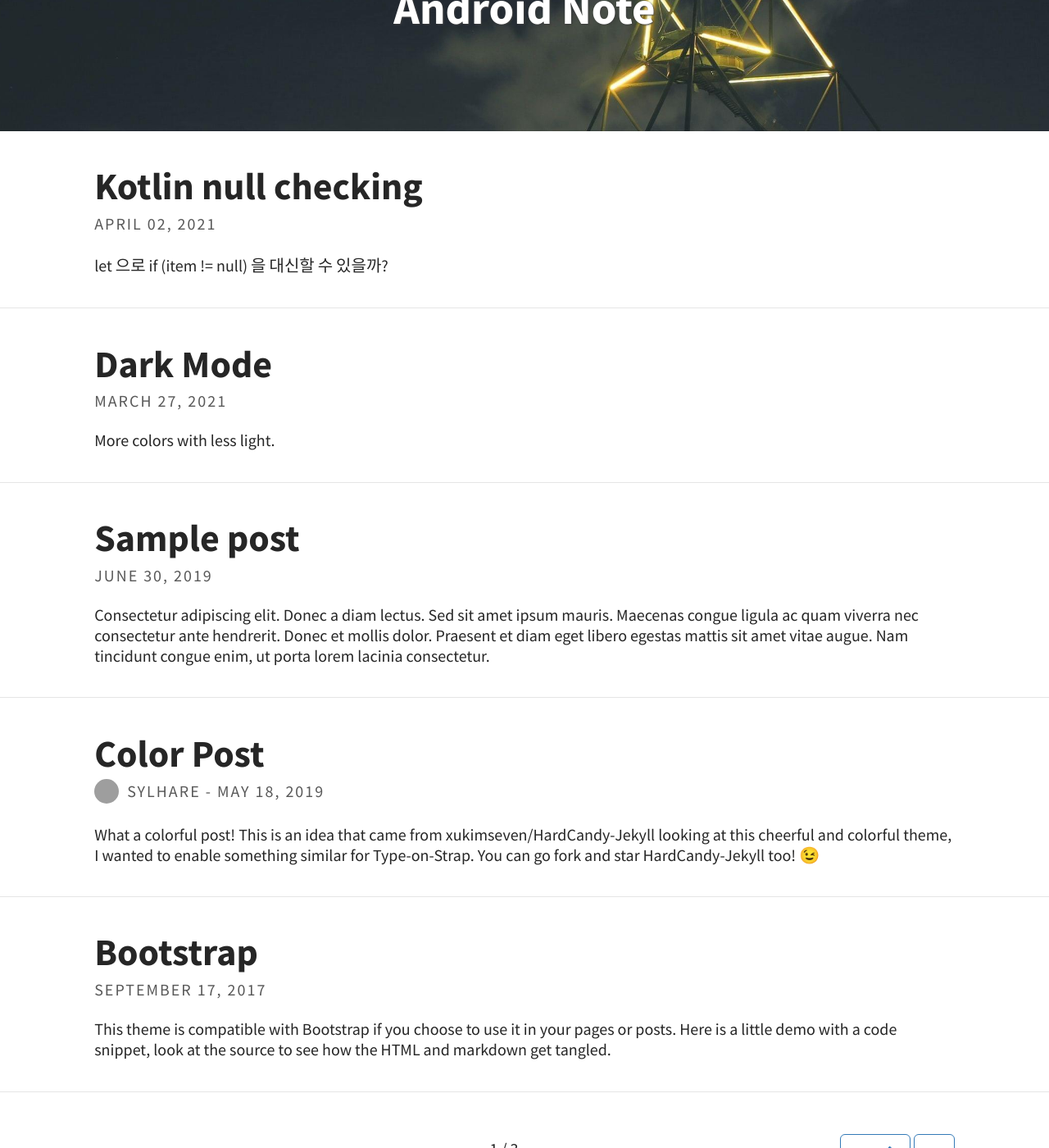
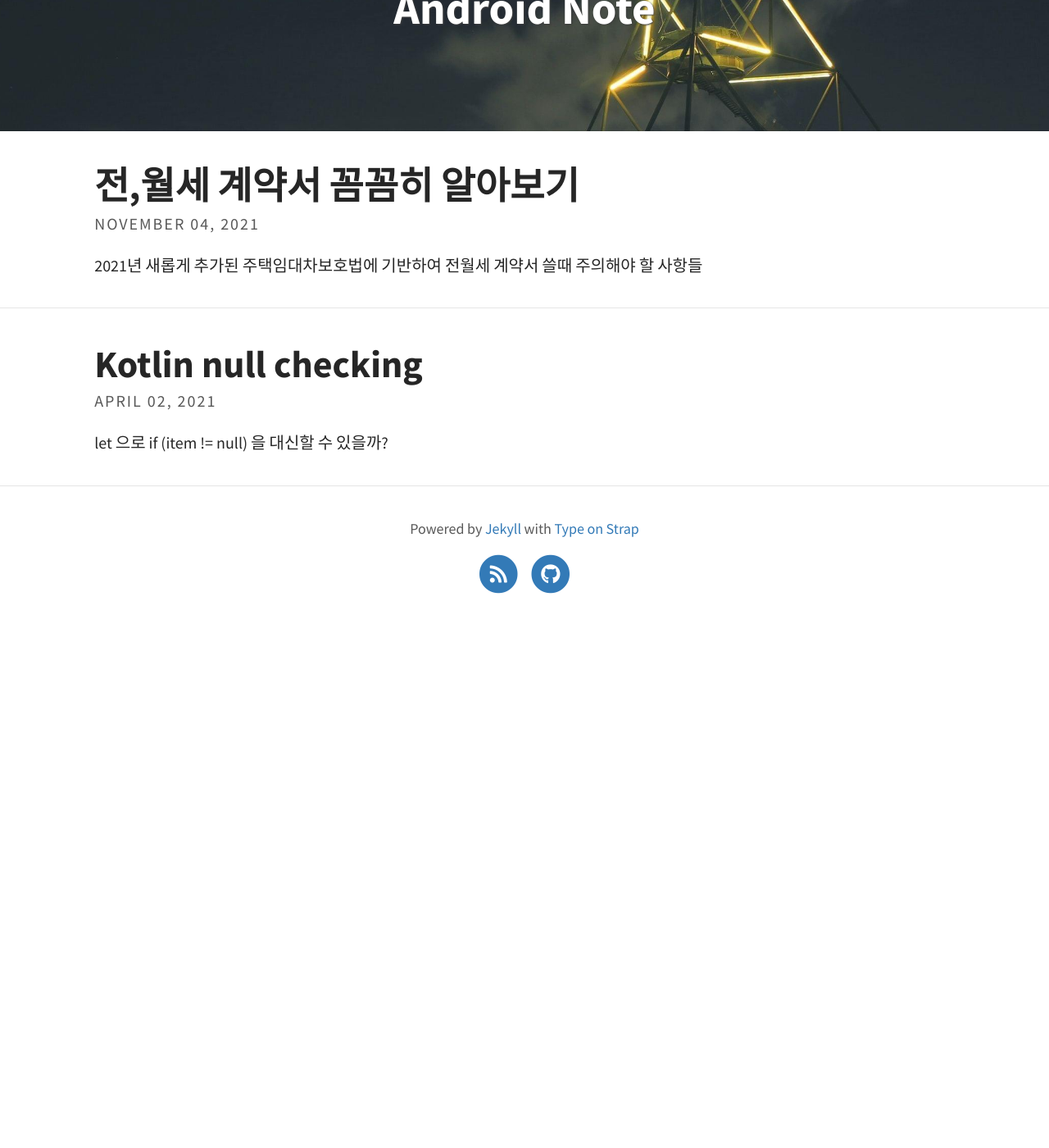
Before and after one commit to Veronikapj/veronikapj.github.io, a Jekyll site: the page built from index.html, in a window 1280 px wide and 1400 px high, scrolled down 225 px. Shown: the whole window at 82% size. Built offline with Jekyll 4.4.1, drawn with Linux system fonts in a browser that asks for light colours; the list of posts is cut into pages by our own code; after the commit the page ends 988 px from its top, so only the background shows below that; some of the changed lines change nothing that is shown; some of the changed text lies outside the part shown; grey boxes are pictures that could not be loaded.

Commit message:
post 추가
부동산

```diff
--- a/_config.yml
+++ b/_config.yml
@@ -3,7 +3,7 @@ baseurl: ""
 url: "https://veronikapj.github.io"
 
 # THEME-SPECIFIC CONFIGURATION
-title: PilJu Android                                  # site's title
+title: PilJu Blog                                  # site's title
 description: "안드로이드 관련 자료 노트"      # used by search engines
 avatar: assets/img/profile.png                         # Empty for no avatar in navbar
 favicon: assets/favicon.ico                             # Icon displayed in the tab
--- /dev/null
+++ b/_posts/2021-11-04-real-rental-contract.md
@@ -0,0 +1,148 @@
+---
+layout: post
+title: 전,월세 계약서 꼼꼼히 알아보기
+tags: [전세, 월세, 부동산]
+---
+
+### 2021년 새롭게 추가된 주택임대차보호법에 기반하여 전월세 계약서 쓸때 주의해야 할 사항들
+
+![contract](https://user-images.githubusercontent.com/360685/146199936-a752aa12-4bca-450f-a126-0e7667fe5124.png)
+
+[참고링크](https://content.v.kakao.com/v/5cc800dbed94d200018e73a2) | [최신계약서 다운받기](https://www.moj.go.kr/sites/moj/download/210818_01.pdf)
+
+## 1. 임대인과 임차인 이름
+>임대인(이름 또는 법인명 기재)과 임차인(이름 또는 법인명 기재)은 아래와 같이 임대차 계약을 체결한다
+
+- 임대인의 이름이 등기사항전부증명서와 건축물 대장 당의 이름과 일치하는지 확인
+- 주민등록증 진위 여부 확인하기
+        ARS) 1382
+        정부 24 홈페이지 주민등록증 진위 확인
+
+## 2. 임차주택의 표시
+- 등기 X, **건축물 대장**과 토지대장 내용 기준으로 기재
+    - 건축물 대장과 기록사항이 다른 경우 경매가 진행되었을 때 보증금을 보장받지 못할 수 있다.
+
+## 3. 미납 국세 및 선순위 확정일자
+- 미납 국세 있는 지 확인 (있다면 언제까지 납부 관련 사항을 기재) -> 경매
+- 선순위 확정일자 : 먼저 입주한 세입자가 있는 경우 세입자들의 보증금 액수와 확정일자 부여 여부를 집주인에게 확인하고 기재
+    - 근저당권 + 채권최고액과 선순위 입차인의 모든 보증금 + 자신의 보증금 > 주택가격의 80% ?? 계약하지 말자
+
+## 4. 입주 전 수리
+> 제4조(임차주택의 사용·관리·수선)
+① 임차인은 임대인의 동의 없이 임차주택의 구조변경 및 전대나 임차권 양도를 할 수 없으며, 임대차 목적인 주거 이외의 용도로 사용할 수 없다.
+ - 동의 없이 이루어지는 경우 계약 해지 사유가 될 수 있다.
+> ② 임대인은 계약 존속 중 임차주택을 사용·수익에 필요한 상태로 유지하여야 하고, 임차인은 임대인이 임차
+주택의 보존에 필요한 행위를 하는 때 이를 거절하지 못한다.
+③ 임대인과 임차인은 계약 존속 중에 발생하는 임차주택의 수리 및 비용부담에 관하여 다음과 같이 합의한다. 다만, 합의되지 아니한 기타 수선비용에 관한 부담은 민법, 판례 기타 관습에 따른다.
+④ 임차인이 임대인의 부담에 속하는 수선비용을 지출한 때에는 임대인에게 그 상환을 청구할 수 있다.
+
+- 임대인부담 ( 예컨대, 난방, 상․하수도, 전기시설 등 임차주택의 주요설비에 대한 노후·불량으로 인한 수선은 민법 제623조, 판례상 임대인이 부담하는 것으로 해석됨 )
+- 임차인부담 ( 예컨대, 임차인의 고의․과실에 기한 파손, 전구 등 통상의 간단한 수선, 소모품 교체 비용은 민법 제623조, 임차인이 부담하는 것으로 해석됨 )
+
+- 수리 약속 기재, 약속한 날까지 수리가 되지 않으면 임대 보증금에서 수리비를 제하고 준다든지의 약정 내용 기재, 없으면 분쟁사유가 되기 쉽다
+
+## 5. 계약의 해제
+> 제5조(계약의 해제) 임차인이 임대인에게 중도금(중도금이 없을 때는 잔금)을 지급하기 전까지, 임대인은 계약금의 **배액**을
+상환하고, 임차인은 계약금을 **포기**하고 이 계약을 해제할 수 있다.
+
+## 6. 채무 불이행과 손해배상
+> 제6조(채무불이행과 손해배상) 당사자 일방이 채무를 이행하지 아니하는 때에는 상대방은 상당한 기간을 정하여
+그 이행을 최고하고 계약을 해제할 수 있으며, 그로 인한 *손해배상*을 청구할 수 있다. 다만, 채무자가
+미리 이행하지 아니할 의사를 표시한 경우의 계약해제는 최고를 요하지 아니한다.
+- 손해배상에 대한 별도의 약정이 없는 한 계약금 상당액을 손해배상금(위약금) 본다. (필요한 경우 특약에 기재)
+
+## 7. 계약의 해지
+> 제7조(계약의 해지)
+① 임차인은 본인의 과실 없이 임차주택의 일부가 멸실 기타 사유로 인하여 임대차의 목적대로 사용할 수 없는 경우에는 계약을 해지할 수 있다.
+② 임대인은 임차인이 **2기**의 차임액에 달하도록 연체하거나, 제4조 제1항을 위반한 경우 계약을 해지할 수 있다
+
+## 8. 갱신 요구와 거절
+> 제8조(갱신요구와 거절)
+① 임차인은 임대차기간이 끝나기 6개월 전부터 2개월 전까지의 기간에 계약갱신을 요구할 수 있다. 다만, 임대인은 자신 또는 그 직계존속·직계비속의 실거주 등 주택임대차보호법 제6조의3 제1항 각 호의 사유가 있는 경우에 한하여 계약갱신의 요구를 거절할 수 있다. ※별지2) 계약갱신 거절통지서 양식 사용 가능
+
+- 참고 : 거절 사유 (제6조의3 제1항)
+
+    3. 서로 합의하여 임대인이 임차인에게 상당한 보상을 제공한 경우
+    7. 철거 및 재건축
+    8. 임대인(임대인의 직계존속ㆍ직계비속을 포함한다)이 목적 주택에 실제 거주하려는 경우
+
+> ② 임대인이 주택임대차보호법 제6조의3 제1항 제8호에 따른 실거주를 사유로 갱신을 거절하였음에도 불구하고 갱신 요구가 거절되지 아니하였더라면 갱신되었을 기간이 만료되기 전에 정당한 사유 없이 제3자에게 주택을 임대한 경우, 임대인은 갱신거절로 인하여 임차인이 입은 손해를 배상하여야 한다.
+③ 제2항에 따른 손해배상액은 주택임대차보호법 제6조의3 제6항에 의한다.
+
+1. 계약 갱신 요구 기간 : 임대차 기간 끝나기 전 *6개월 ~ 2개월 전*
+    <details>
+        <summary>주택임대차보호법 제6조의1 제1항</summary>
+        <div markdown="1">
+            임대인이 임대차기간이 끝나기 6개월 전부터 2개월 전까지의 기간에 임차인에게 갱신거절(更新拒絶)의 통지를 하지 아니하거나 계약조건을 변경하지 아니하면 갱신하지 아니한다는 뜻의 통지를 하지 아니한 경우에는 그 기간이 끝난 때에 전 임대차와 동일한 조건으로 다시 임대차한 것으로 본다. 임차인이 임대차기간이 끝나기 2개월 전까지 통지하지 아니한 경우에도 또한 같다.  <개정 2020. 6. 9.>
+        </div>
+    </details>
+
+2. 임대차의 존속기간은 2년 (묵시적 갱신)
+    - 묵시적 갱신 이후 해지? (제6조의2)
+        - 임차인은 언제든지 임대인에게 계약해지를 통지할 수 있다.
+        - 임대인이 그 통지를 받은 날부터 3개월이 지나면 그 효력이 발생한다.
+    - 갱신
+        - 증액청구는 임대차계약 또는 약정한 차임이나 보증금의 증액이 있은 후 **1년 이내**에는 하지 못한다. <개정 2020.7.31>
+        - 보증금의 20분의 1 (5%) 의 금액 초과 X
+
+3. 손해배상액
+    1. 월세 3개월 분
+    2. (새로 월세 받은 금액 - 원래 월세) * 2년에 해당하는 금액
+    3. 갱신 거절로 인한 임차인 손해액
+
+## 9. 계약의 종료
+> 제9조(계약의 종료) 임대차계약이 종료된 경우에 임차인은 임차주택을 원래의 상태로 복구하여 임대인에게
+반환하고, 이와 동시에 임대인은 보증금을 임차인에게 반환하여야 한다. 다만, 시설물의 노후화나 통상 생길 수
+있는 파손 등은 임차인의 원상복구의무에 포함되지 아니한다.
+
+## 10. 기타
+> 제10조(비용의 정산)
+① 임차인은 계약종료 시 공과금과 관리비를 정산하여야 한다.
+② 임차인은 이미 납부한 관리비 중 **장기수선충당금**을 임대인(소유자인 경우)에게 반환 청구할 수 있다. 다만, 관리사무소 등 관리주체가 장기수선충당금을 정산하는 경우에는 그 관리주체에게 청구할 수 있다.
+- 아파트인 경우, 집주인에게 장기수선충당금 반환 신청하기!
+
+> 제11조(분쟁의 해결) 임대인과 임차인은 본 임대차계약과 관련한 분쟁이 발생하는 경우, 당사자 간의 협의 또는
+주택임대차분쟁조정위원회의 조정을 통해 호혜적으로 해결하기 위해 노력한다.
+
+> 제12조(중개보수 등) 중개보수는 거래 가액의 % 인 원(□ 부가가치세 포함 □ 불포함)으로 임대인과 임차인이 각각 부담한다. 다만, 개업공인중개사의 고의 또는 과실로 인하여 중개의뢰인간 의 거래행위가 무효‧취소 또는 해제된 경우에는 그러하지 아니하다.
+제13조(중개대상물확인․설명서 교부) 개업공인중개사는 중개대상물 확인․설명서를 작성하고 업무보증관계증서
+(공제증서등) 사본을 첨부하여 년 월 일 임대인과 임차인에게 각각 교부한다.
+
+## 11. 특약사항
+- 주차장, 옥탑방 등 부대 시설을 사용하려는 경우 문제가 없는 지 꼭 기록으로 받아둘 것
+- 도배장판을 세입자가 해야 한다는 불리한 내용이 없는 지 살필 것
+- 계약 만료 시 중개보수는 임차인이 부담할 필요 없음 (부담한다는 내용을 특약으로 넣지는 않았는지 살필 것)
+- [제4항 입주 전 수리] 관련 사항, 예를 들어 싱크대와 노후화된 보일러는 임차인이 입주하기 전까지 새것으로 교체해야한다. 등 내용을 받아둘 것
+- 주택 인도 전까지 발생할 수 있는 권리(근저당, 가압류, 가처분 등)가 발생하는 경우, 제 6항에 의해 임차인은 계약을 해지하고 손해배상 청구할 수 있음을 기록
+- 공과금은 잔금 지불 전까지 해결
+- 장기수선충당금은 퇴거시에 임대인이 임차인에게 반환한다 (제 10항)
+- 다가구 주택 인 경우 꼭 확인할 것!
+    - 위 주택에는 임차할 부분 3층을 제외하고 현재 임차인은 3명이며 임차 보증금은 합계 3억(지층 보증금 3천, 1층 4천 등등) 선순위 임차권이 있는 상태에서 계약을 한다, 이 내용이 다를 때는 임차이는 제 6항에 의해 계약을 해지하고 손해배상을 청구할 수 있다.
+    - 선순위 확정일자 여부 기재
+
+## FAQ
+1. 1년만 계약한 경우?
+1년 후에 1년 더 연장해서 거주 가능
+    <details>
+        <summary>주택임대차보호법 제4조 1(임대차기간 등)</summary>
+        <div markdown="1">
+            기간을 정하지 아니하거나 2년 미만으로 정한 임대차는 그 기간을 2년으로 본다. 다만, 임차인은 2년 미만으로 정한 기간이 유효함을 주장할 수 있다.
+        </div>
+    </details>
+
+2. 전세금 증액 계약서
+    - 새로운 계약서 작성 X !!
+    - **"변경"** 계약서 작성
+        - 특약에 기재
+            > 위 계약은 2015년 ~ 전세보증금 2억(임대 기간...)으로 작성된 종전계약이 만료로 임차인이 계약갱신을 요청하고 임대인이 전세보증금 000만원을 증액하는 조건으로 갱신을 하고자해서 당사자가 **** 만원으로 계약서를 다시 작성하기 위한 계약이다
+        - 기존 계약서 금액을 지우면 안된다.
+        - 기존 보증금에 전세권설정등기를 한 이후 추가로 보증금을 올려 준 경우 : 기존 보증금을 낸 이후 집에 근저당권 같은 권리가 설정되어 있지 않다면 증액된 금액만큼 변경등기(전세금증액등기)를 하면 된다. 만약 다른 권리가 설정되어 있다면 올려준 보증금만큼 추가로 전세권 설정등기를 해야합니다.
+        - 확정일자를 새롭게 받는다는 것? 처음 보증금은 예전 확정일자 기준으로 보호받고, 새로 올려준 보증금은 새로 받은 확정일자 기준으로 보호 받게 된다.
+
+3. 계약금을 건낸 후 24시간 이내에 해제하면 계약금을 다시 받을 수 있다?
+    - No. 도장 찍으면 끝, 하지만 이러한 내용이 특약으로 있는 경우에는 가능
+
+4. 아파트를 매수한 후 누수가 발생한 경우 매도인에게 계약 해제 및 손해배상 청구가 가능한가?
+    - 하자가 있는 경우, 계약의 목적을 달성할 수 없는 경우에는 계약 해제 가능. 단 매수인이 하자를 알았거나 알 수 있었을 때는 책임이 없다. (건물 사는 시점에 고지 받은 경우)
+    - 누수 수리 비용이 50만원 소요된 경우에는 하자로 인해 목적을 달성할 수 없을 정도는 아니므로 손해배상 청구만 가능, 하자의 존재를 안 날 부터 **6개월 이내**에 청구 가능
+    - 특약으로 6개월 이상 연장 가능, 또는 별도의 하자담보책임을 기록해두는 것이 좋다.
```
Also changed, not shown: _posts/_2013-10-18-blogging-with-title.md (renamed from _posts/2013-10-18-blogging-with-title.md), _posts/_2013-11-02-Tech-stuff-example.md (renamed from _posts/2013-11-02-Tech-stuff-example.md), _posts/_2013-12-12-Generate-a-table-of-content.md (renamed from _posts/2013-12-12-Generate-a-table-of-content.md), _posts/_2014-08-08-Markup-Syntax-Highlighting.md (renamed from _posts/2014-08-08-Markup-Syntax-Highlighting.md), _posts/_2014-11-26-lorem-ipsum.md (renamed from _posts/2014-11-26-lorem-ipsum.md), _posts/_2014-11-27-whats-your-title.md (renamed from _posts/2014-11-27-whats-your-title.md), _posts/_2014-11-28-markdown-and-html.md (renamed from _posts/2014-11-28-markdown-and-html.md), _posts/_2014-11-29-feature-images.md (renamed from _posts/2014-11-29-feature-images.md), _posts/_2017-09-17-Use-Bootstrap.md (renamed from _posts/2017-09-17-Use-Bootstrap.md), _posts/_2019-05-18-color-post.md (renamed from _posts/2019-05-18-color-post.md), _posts/_2019-06-30-sample-post.md (renamed from _posts/2019-06-30-sample-post.md), _posts/_2021-03-27-dark-mode.md (renamed from _posts/2021-03-27-dark-mode.md), assets/img/feature-img/contract.png (added), assets/img/thumbnails/feature-img/contract.png (added).
